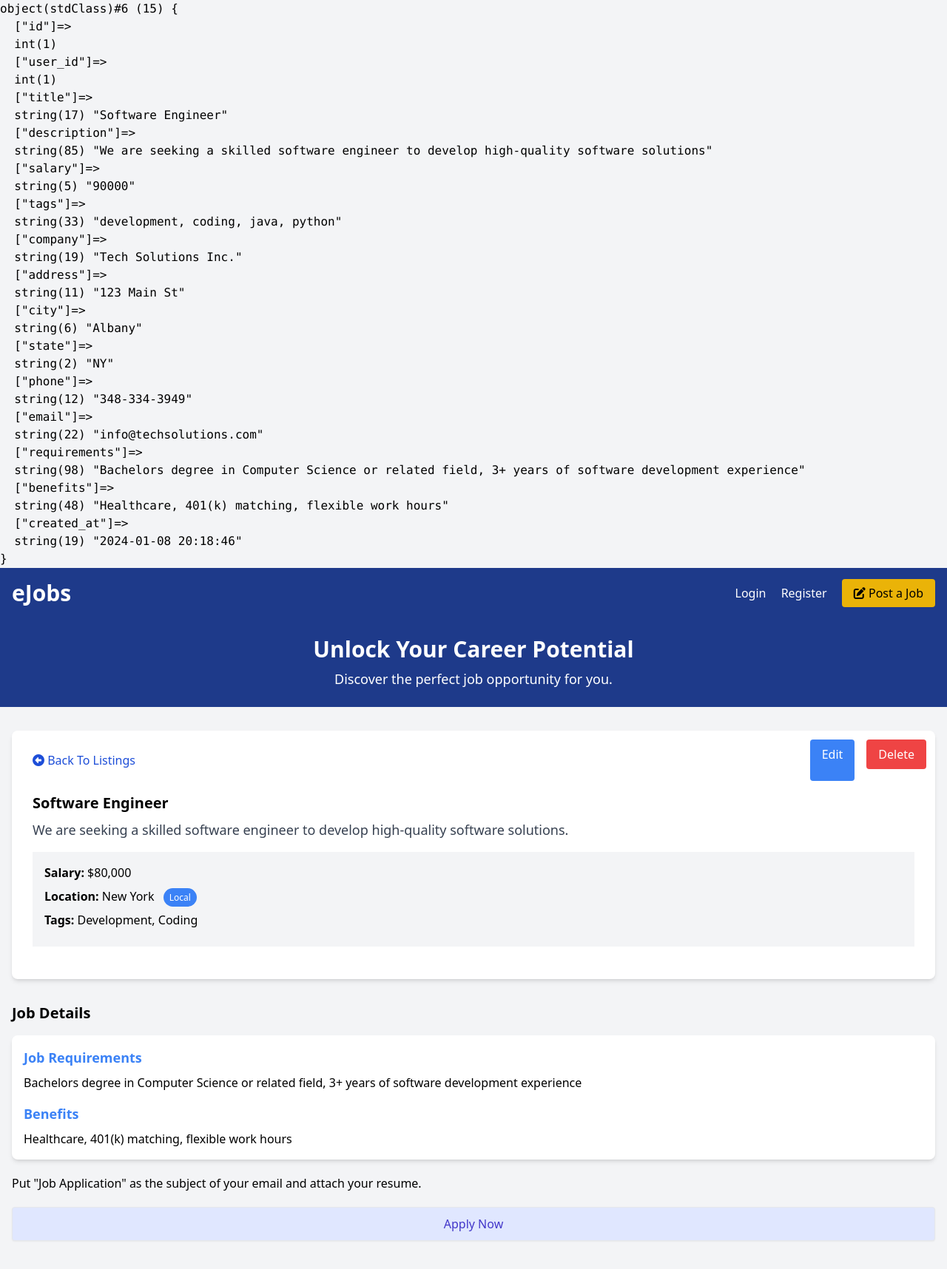
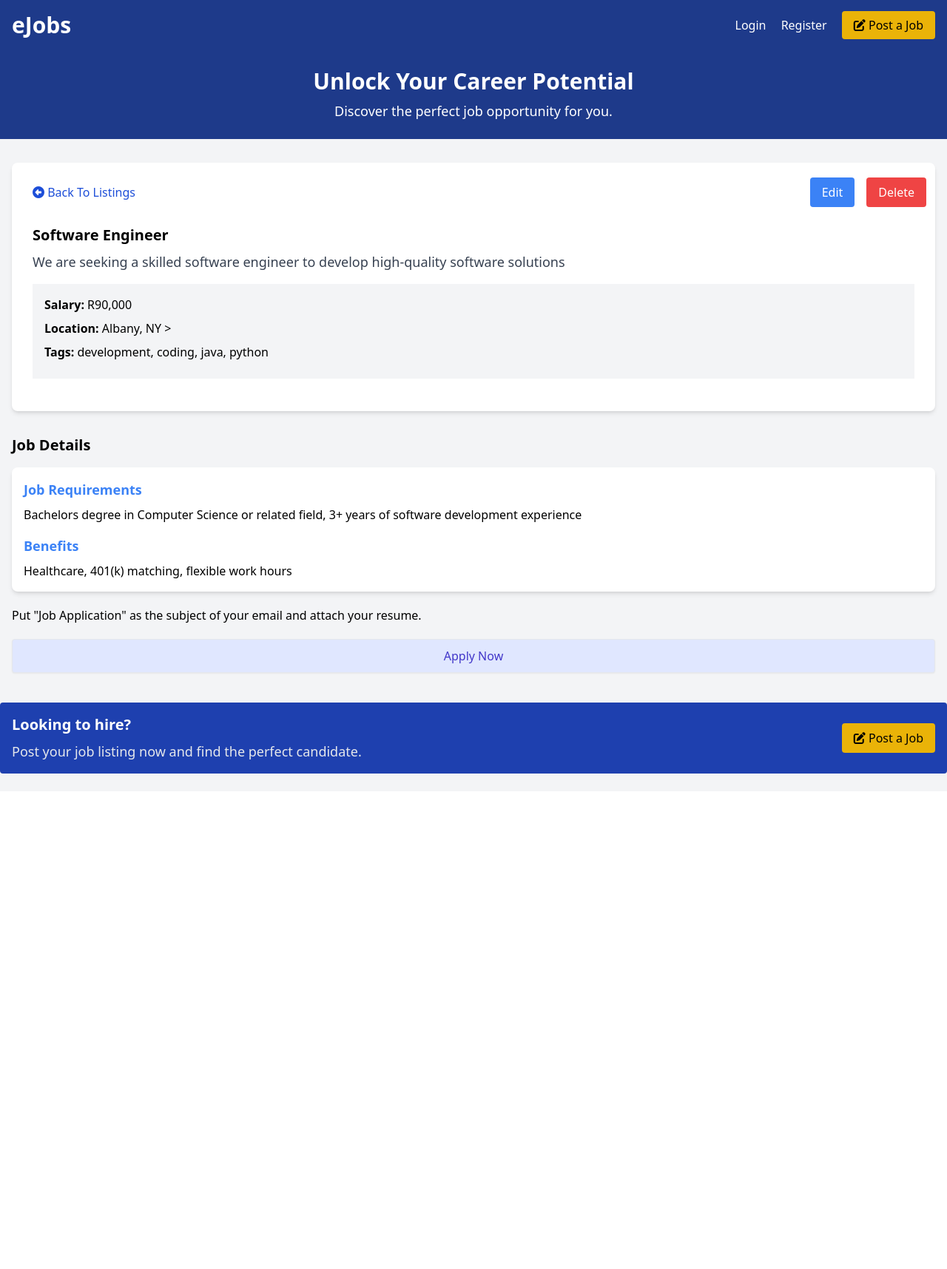
Before and after one commit to monatemedia/ejobs-php, a PHP site: page /listing?id=1 in a window 1280 px wide. Shown: the top 1716 px of the page at 74% size. After the commit the page ends 1046 px from the top, so only its background shows below. Run offline with PHP 8.4, Linux system fonts and the light colour scheme; data comes from the database, SQL or seed files in the repository; a stand-in replaces the project's code that opens the database connection.

Commit message:
Single Listing Display

```diff
--- a/controllers/listings/show.php
+++ b/controllers/listings/show.php
@@ -11,6 +11,6 @@ $params = [
 
 $listing = $db->query('SELECT * FROM listings WHERE id = :id', $params)->fetch();
 
-inspect($listing);
-
-loadview('listings/show');
+loadview('listings/show', [
+    'listing' => $listing
+]);
--- a/views/listings/show.view.php
+++ b/views/listings/show.view.php
@@ -19,23 +19,21 @@
       </div>
     </div>
         <div class="p-4">
-          <h2 class="text-xl font-semibold">Software Engineer</h2>
+          <h2 class="text-xl font-semibold"><?= $listing->title ?></h2>
           <p class="text-gray-700 text-lg mt-2">
-            We are seeking a skilled software engineer to develop high-quality
-            software solutions.
+          <?= $listing->description ?>
           </p>
           <ul class="my-4 bg-gray-100 p-4">
-            <li class="mb-2"><strong>Salary:</strong> $80,000</li>
+            <li class="mb-2"><strong>Salary:</strong> <?= formatSalary($listing->salary) ?></li>
             <li class="mb-2">
-              <strong>Location:</strong> New York
-              <span
+              <strong>Location:</strong> <?= $listing->city ?>, <?= $listing->state ?>
+              <!-- <span
                 class="text-xs bg-blue-500 text-white rounded-full px-2 py-1 ml-2"
-                >Local</span
+                >Local</span -->
               >
             </li>
             <li class="mb-2">
-              <strong>Tags:</strong> <span>Development</span>,
-              <span>Coding</span>
+              <strong>Tags:</strong> <?= $listing->tags ?>
             </li>
           </ul>
         </div>
@@ -49,18 +47,17 @@
           Job Requirements
         </h3>
         <p>
-          Bachelors degree in Computer Science or related field, 3+ years of
-          software development experience
+        <?= $listing->requirements ?>
         </p>
         <h3 class="text-lg font-semibold mt-4 mb-2 text-blue-500">Benefits</h3>
-        <p>Healthcare, 401(k) matching, flexible work hours</p>
+        <p><?= $listing->benefits ?></p>
       </div>
       <p class="my-5">
         Put "Job Application" as the subject of your email and attach your
         resume.
       </p>
       <a
-        href="mailto:manager@company.com"
+        href="mailto:<?= $listing->email ?>"
         class="block w-full text-center px-5 py-2.5 shadow-sm rounded border text-base font-medium cursor-pointer text-indigo-700 bg-indigo-100 hover:bg-indigo-200"
       >
         Apply Now
```
